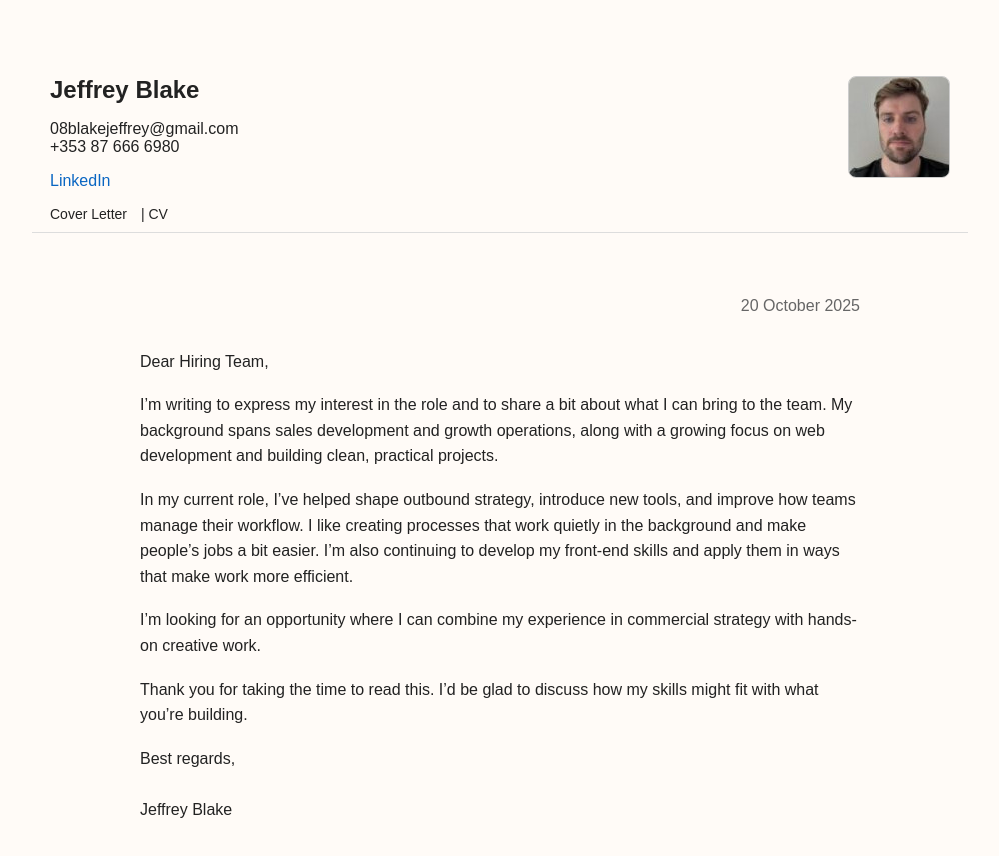
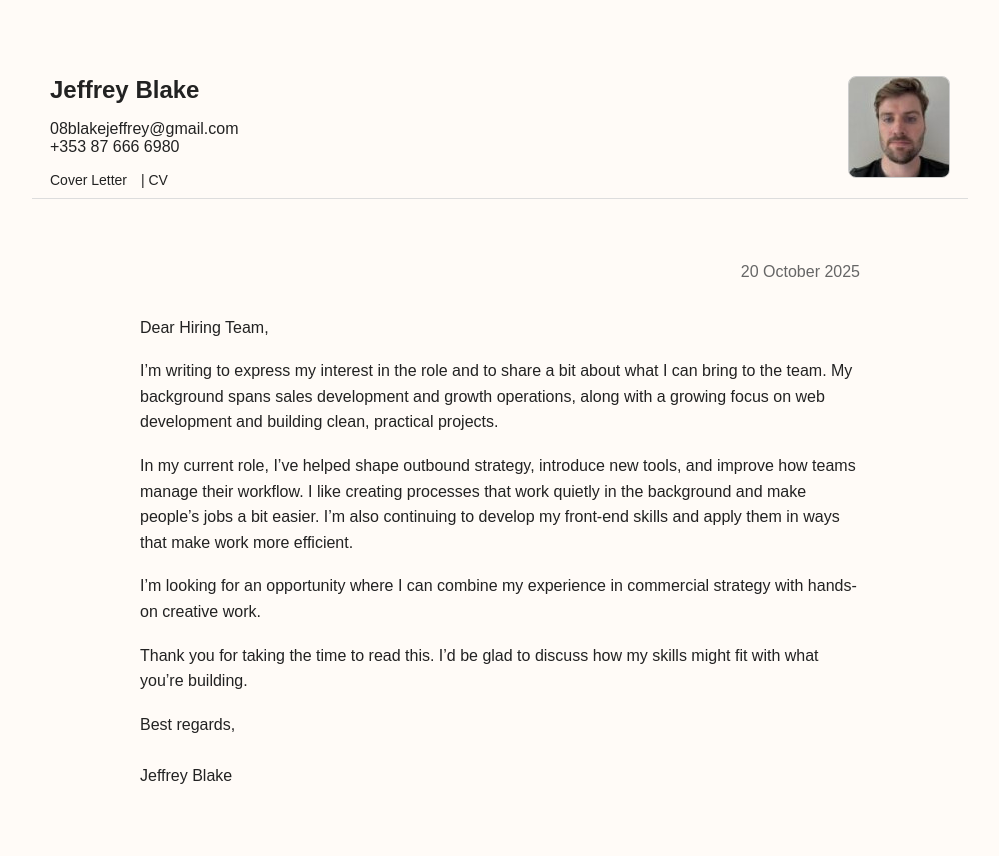
Before and after one commit to JeffreyBlake08/JeffreyBlake.CV, a plain HTML site: page index.html in a window 1280 px wide. Shown: the whole page, without its empty margins (140-1139 px from the left). Drawn offline with Linux system fonts and the light colour scheme; files whose address does not match are found by name.

Commit message:
Update index.html

```diff
--- a/index.html
+++ b/index.html
@@ -13,7 +13,8 @@
         <h1>Jeffrey Blake</h1>
         <p class="details">08blakejeffrey@gmail.com<br>+353 87 666 6980</p>
 
-        <p><a class="external" href="https://www.linkedin.com/in/jeffreyblake/" target="_blank" rel="noopener">LinkedIn</a></p>
+        <p> <p>
+
         <nav class="top-nav">
           <a href="index.html">Cover Letter</a> |
           <a href="cv.html">CV</a>
```
